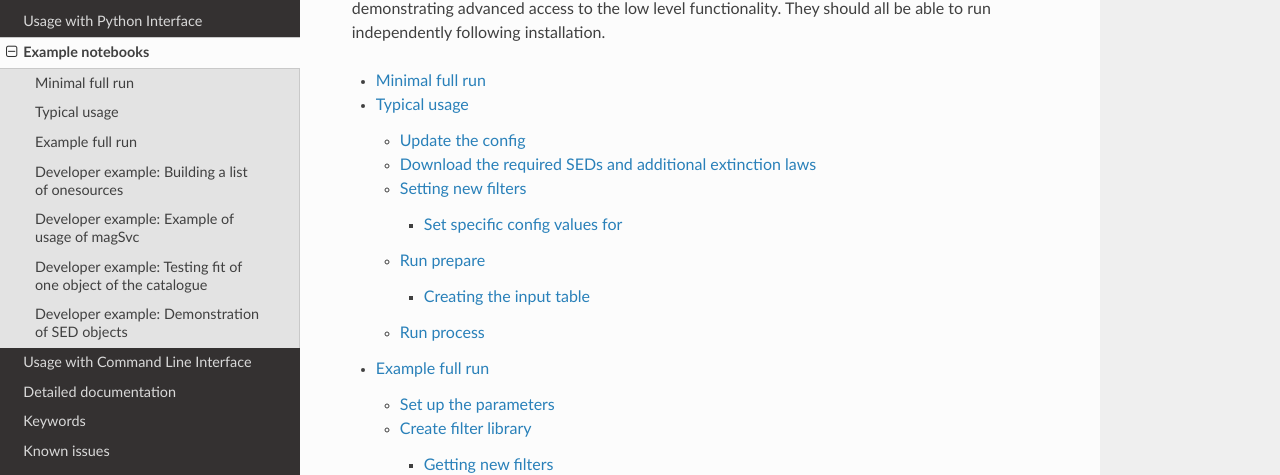
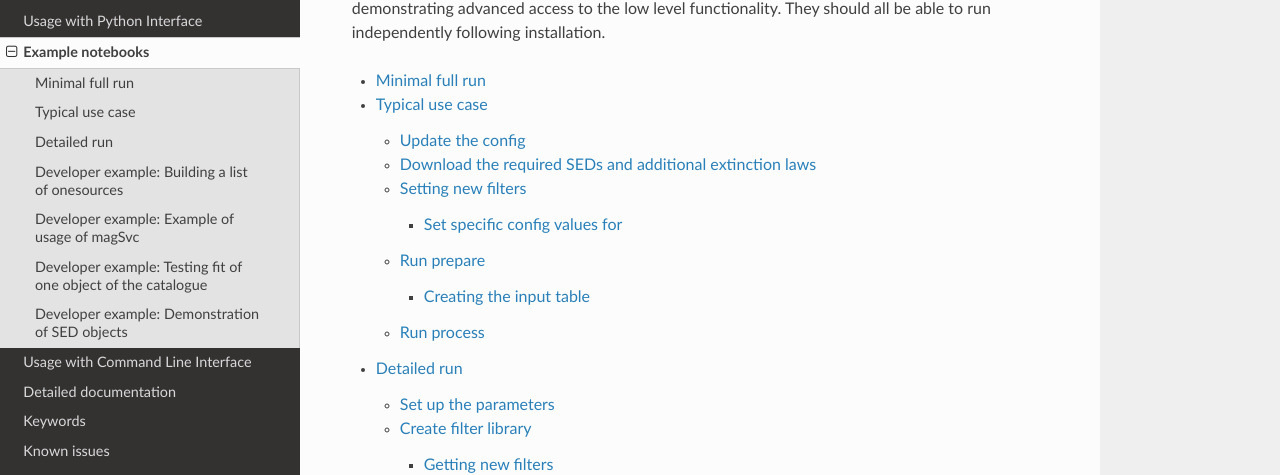
Before and after one commit to lephare-photoz/lephare, a Sphinx documentation site: the page built from docs/notebooks.rst, in a window 1280 px wide and 1117 px high. Shown: the part 187-662 px from the top of the window. Built offline with Sphinx 7.4.7 and the Read the Docs theme 3.1.0, drawn with Linux system fonts in a browser that asks for light colours; pages that are not in the unit, such as notebooks, are missing from menus.

Commit message:
Consistent naming

```diff
--- a/docs/notebooks.rst
+++ b/docs/notebooks.rst
@@ -10,8 +10,8 @@ independently following installation.
 .. toctree::
 
     Minimal full run <notebooks/Minimal_photoz_run>
-    Typical usage <notebooks/Typical_use_case>
-    Example full run <notebooks/Detailed_run>
+    Typical use case <notebooks/Typical_use_case>
+    Detailed run <notebooks/Detailed_run>
     Developer example: Building a list of onesources <notebooks/Building_list_of_onesources>
     Developer example: Example of usage of magSvc <notebooks/Example_of_usage_of_magSvc>
     Developer example: Data retrieval <notebooks/Data_retrieval>
```
